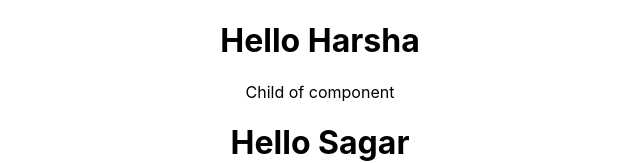
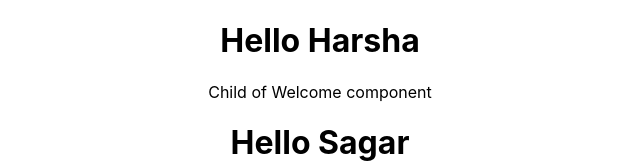
Before and after one commit to harsha-sagar/reactjs-tutorials2, a React (Create React App) app: page / in a window 1280 px wide. Shown: the top 163 px of the page, without its empty margins (320-960 px from the left). Built offline with nearby package versions, Linux system fonts and the light colour scheme.

Commit message:
consuming children in class components

```diff
--- a/src/App.js
+++ b/src/App.js
@@ -1,19 +1,18 @@
 import React from 'react';
 import logo from './logo.svg';
 import './App.css';
-import Greet4 from './components/Greet4';
+import Welcome1 from './components/Welcome1';
 
 function App() {
   return (
     <div className="App">
-
-      <Greet4 name='Harsha'>
-        <p>Child of component</p>
-      </Greet4>
-      <Greet4 name='Sagar'>
+      <Welcome1 name='Harsha'>
+        <p>Child of Welcome component</p>
+      </Welcome1>
+      <Welcome1 name='Sagar'>
         <button>click</button>
-      </Greet4>
-      <Greet4 name='Mamatha' />
+      </Welcome1>
+      <Welcome1 name='Mamatha' />
     </div>
   );
 }
--- /dev/null
+++ b/src/components/Welcome1.js
@@ -0,0 +1,14 @@
+import React, { Component } from 'react';
+
+class Welcome extends Component {
+  render() {
+    return (
+      <div>
+        <h1>Hello {this.props.name}</h1>
+        {this.props.children}
+      </div>
+    )
+  }
+}
+
+export default Welcome;
```
